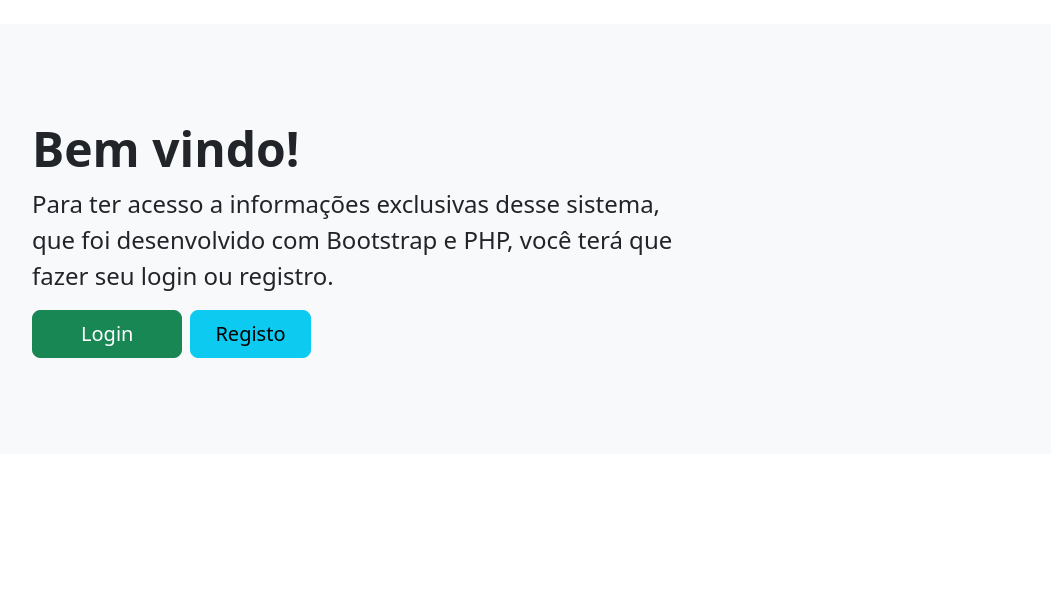
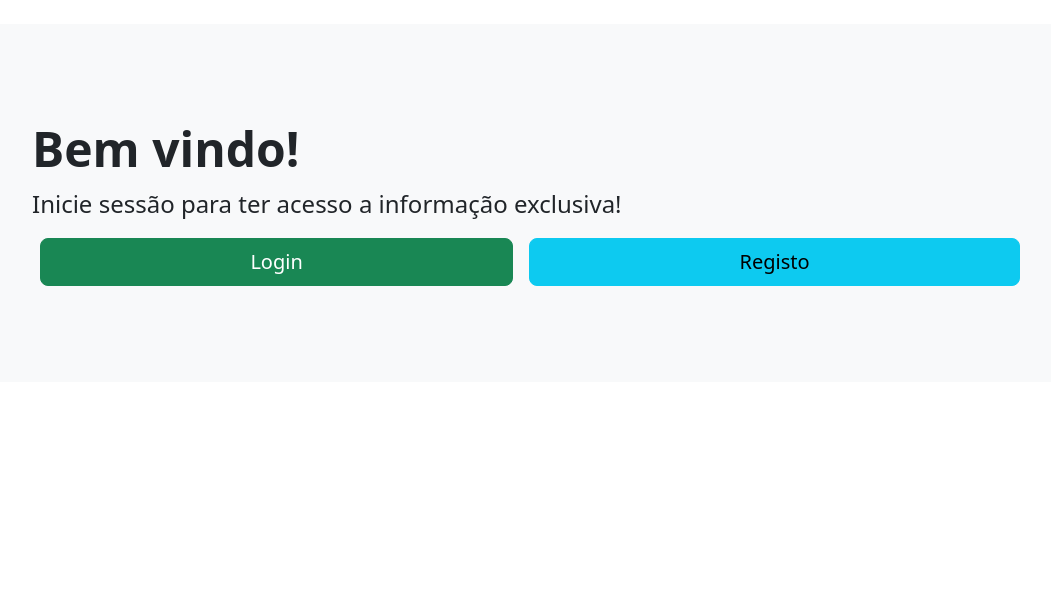
Before and after one commit to lucascompython/pw_tp, a PHP site: page / in a window 1280 px wide. Shown: the part 141-739 px from the top of the page, without its empty margins (110-1161 px from the left). Run offline with PHP 8.4, Linux system fonts and the light colour scheme; data comes from the database, SQL or seed files in the repository.

Commit message:
Change the buttons in the index

```diff
--- a/index.php
+++ b/index.php
@@ -34,12 +34,10 @@ require_once __DIR__ . '/src/middleware/middleware-nao-autenticado.php';
             <div class="p-5 mb-4 bg-body-tertiary rounded-3">
                 <div class="container-fluid py-5">
                     <h1 class="display-5 fw-bold">Bem vindo!</h1>
-                    <p class="col-md-8 fs-4">Para ter acesso a informações exclusivas desse sistema, que foi
-                        desenvolvido
-                        com Bootstrap e PHP, você terá que fazer seu login ou registro.</p>
+                    <p class="col-md-8 fs-4">Inicie sessão para ter acesso a informação exclusiva!</p>
                     <div class="d-flex justify-content">
-                        <a href="/aplicacao/login.php"><button class="btn btn-success btn-lg px-5 me-2">Login</button></a>
-                        <a href="/aplicacao/registo.php"><button class="btn btn-info btn-lg px-4">Registo</button></a>
+                        <a href="/aplicacao/login.php" class="flex-fill mx-2"><button class="btn btn-success btn-lg  w-100">Login</button></a>
+                        <a href="/aplicacao/registo.php" class="flex-fill mx-2"><button class="btn btn-info btn-lg w-100">Registo</button></a>
                     </div>
                 </div>
             </div>
```
